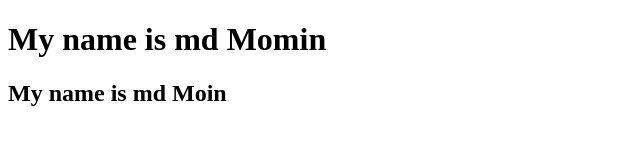
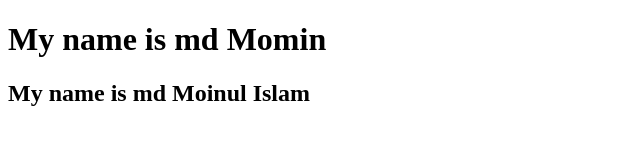
Before and after one commit to Momin43011/fast-project, a plain HTML site: page index.html in a window 1280 px wide. Shown: the whole page, without its empty margins (0-640 px from the left). Drawn offline with Linux system fonts and the light colour scheme.

Commit message:
fix this bug of h2

```diff
--- a/index.html
+++ b/index.html
@@ -8,6 +8,6 @@
 </head>
 <body>
   <h1> My name is md Momin </h1>
-  <h2> My name is md Moin </h2>
+  <h2> My name is md Moinul Islam </h2>
 </body>
 </html>
```
